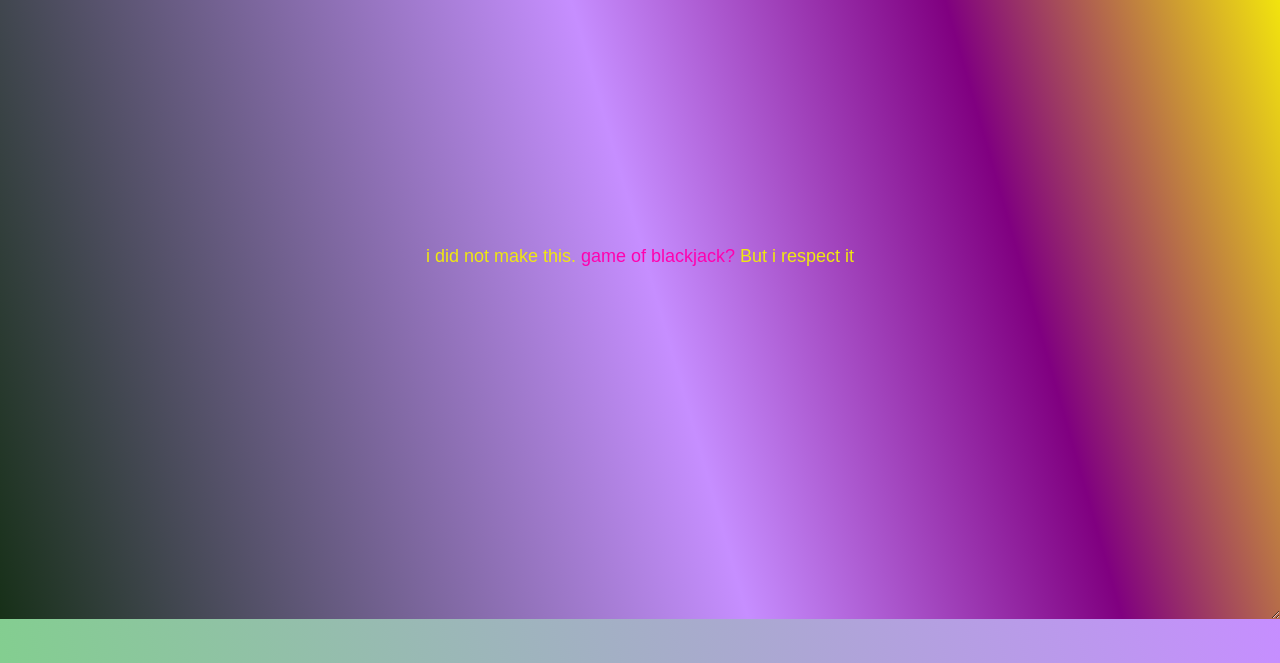
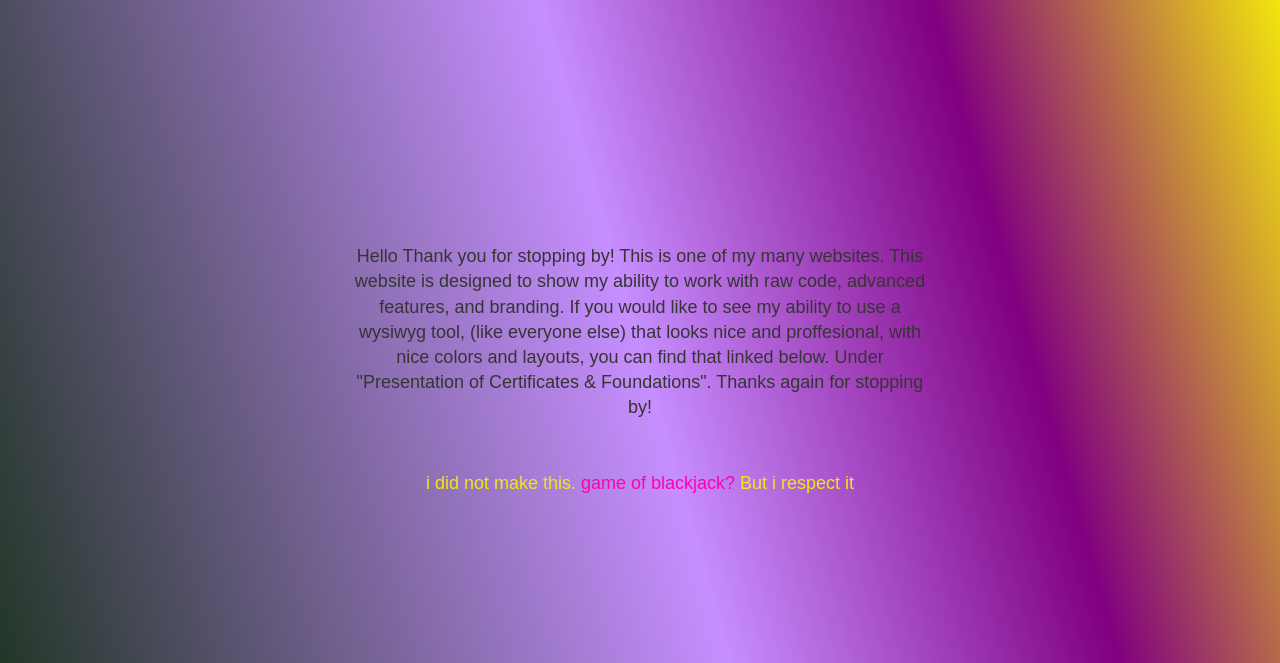
Before and after one commit to xDev5/2Percent, a plain HTML site: page index.html in a window 1280 px wide. Shown: the part 137-800 px from the top of the page. Drawn offline with Linux system fonts and the light colour scheme.

Commit message:
emo Final?

```diff
--- a/index.html
+++ b/index.html
@@ -41,11 +41,18 @@
 
     <!--yum notes i love notes-->
     <div>
-      <section  class="theBallsBox rain">
+      <section  class="theBallsBox">
         <div class="anti"> <a href="bj.html">game of blackjack?</a>
     </div>
-    <p>i did not make this.
-      <a target="_blank" href="image/notez.jpg">game of blackjack?</a>
+     <p>Hello Thank you for stopping by! This is one of my many websites. This website is designed to show my ability to work with raw code,
+      advanced features, and branding. If you would like to see my ability to use a wysiwyg tool, (like everyone else) that looks nice and proffesional,
+      with nice colors and layouts, you can find that linked below. Under "Presentation of Certificates & Foundations". Thanks again for stopping by!
+     </p>
+      <br>
+      <br>
+      <p class="rain">
+      i did not make this.
+        <a target="_blank" href="image/notez.jpg">game of blackjack?</a>
       But i respect it
     </p>
       <div id="gotUrBall" class="ball"
```
